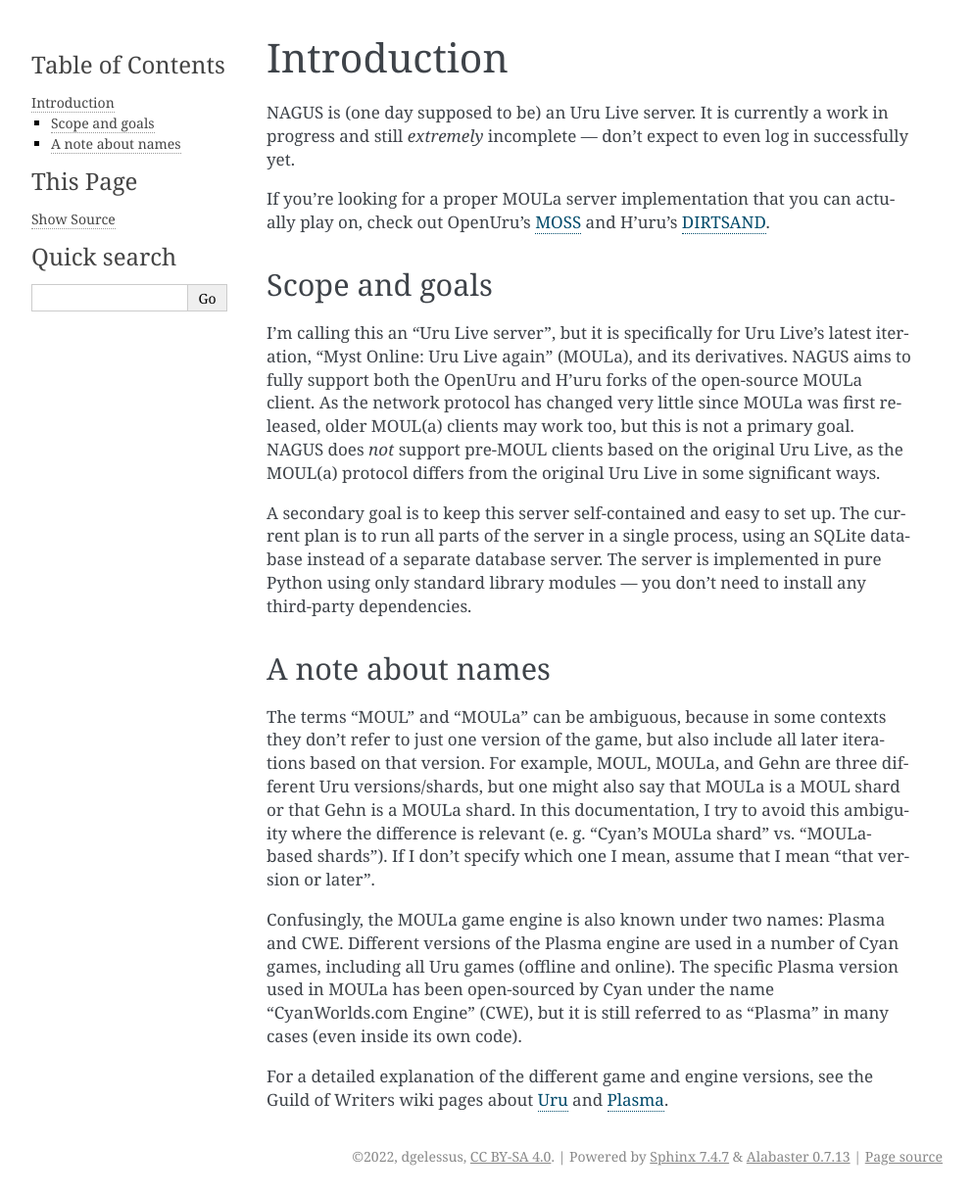
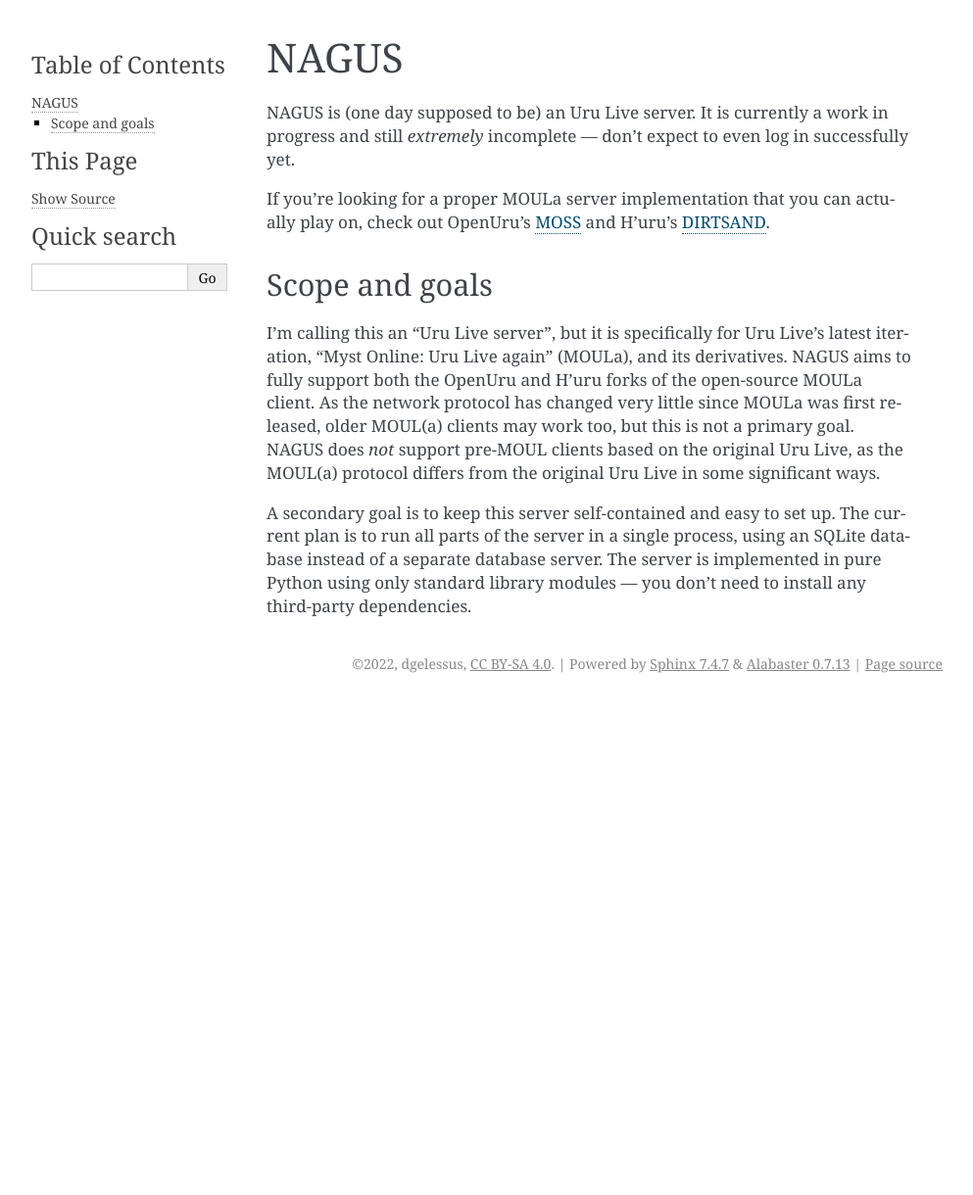
Before and after one commit to dgelessus/NAGUS, a Sphinx documentation site: the page built from docs/nagus.rst, in a window 1280 px wide. Shown: the whole page at 98% size, without its empty margins (148-1141 px from the left). Built offline with Sphinx 7.4.7, drawn with Linux system fonts in a browser that asks for light colours; after the commit the page ends 900 px from its top, so only the background shows below that.

Commit message:
Properly separate the general MOUL(a) docs from the NAGUS part

```diff
--- a/docs/intro.rst
+++ b/docs/nagus.rst
@@ -1,5 +1,5 @@
-Introduction
-============
+NAGUS
+=====
 
 NAGUS is (one day supposed to be) an Uru Live server.
 It is currently a work in progress and still *extremely* incomplete ---
@@ -27,34 +27,3 @@
 using an SQLite database instead of a separate database server.
 The server is implemented in pure Python using only standard library modules ---
 you don't need to install any third-party dependencies.
-
-A note about names
-------------------
-
-The terms "MOUL" and "MOULa" can be ambiguous,
-because in some contexts they don't refer to just one version of the game,
-but also include all later iterations based on that version.
-For example,
-MOUL, MOULa, and Gehn are three different Uru versions/shards,
-but one might also say that MOULa is a MOUL shard or that Gehn is a MOULa shard.
-In this documentation,
-I try to avoid this ambiguity where the difference is relevant
-(e. g. "Cyan's MOULa shard" vs. "MOULa-based shards").
-If I don't specify which one I mean,
-assume that I mean "that version or later".
-
-.. index:: Plasma
-   single: CWE
-   :name: plasma
-
-Confusingly,
-the MOULa game engine is also known under two names:
-Plasma and CWE.
-Different versions of the Plasma engine are used in a number of Cyan games,
-including all Uru games (offline and online).
-The specific Plasma version used in MOULa has been open-sourced by Cyan under the name "CyanWorlds.com Engine" (CWE),
-but it is still referred to as "Plasma" in many cases
-(even inside its own code).
-
-For a detailed explanation of the different game and engine versions,
-see the Guild of Writers wiki pages about `Uru <https://www.guildofwriters.org/wiki/Uru>`__ and `Plasma <https://www.guildofwriters.org/wiki/Plasma>`__.
```
Also changed, not shown: docs/index.rst (+2 -6 lines), docs/uru/index.rst (added, +21 -0 lines), docs/uru/names.rst (added, +30 -0 lines), docs/uru/architecture.rst (renamed from docs/architecture.rst), docs/uru/encryption_keys.rst (renamed from docs/encryption_keys.rst), docs/uru/product_id.rst (renamed from docs/product_id.rst), docs/uru/protocol.rst (renamed from docs/protocol.rst), docs/uru/server_config.rst (renamed from docs/server_config.rst).
